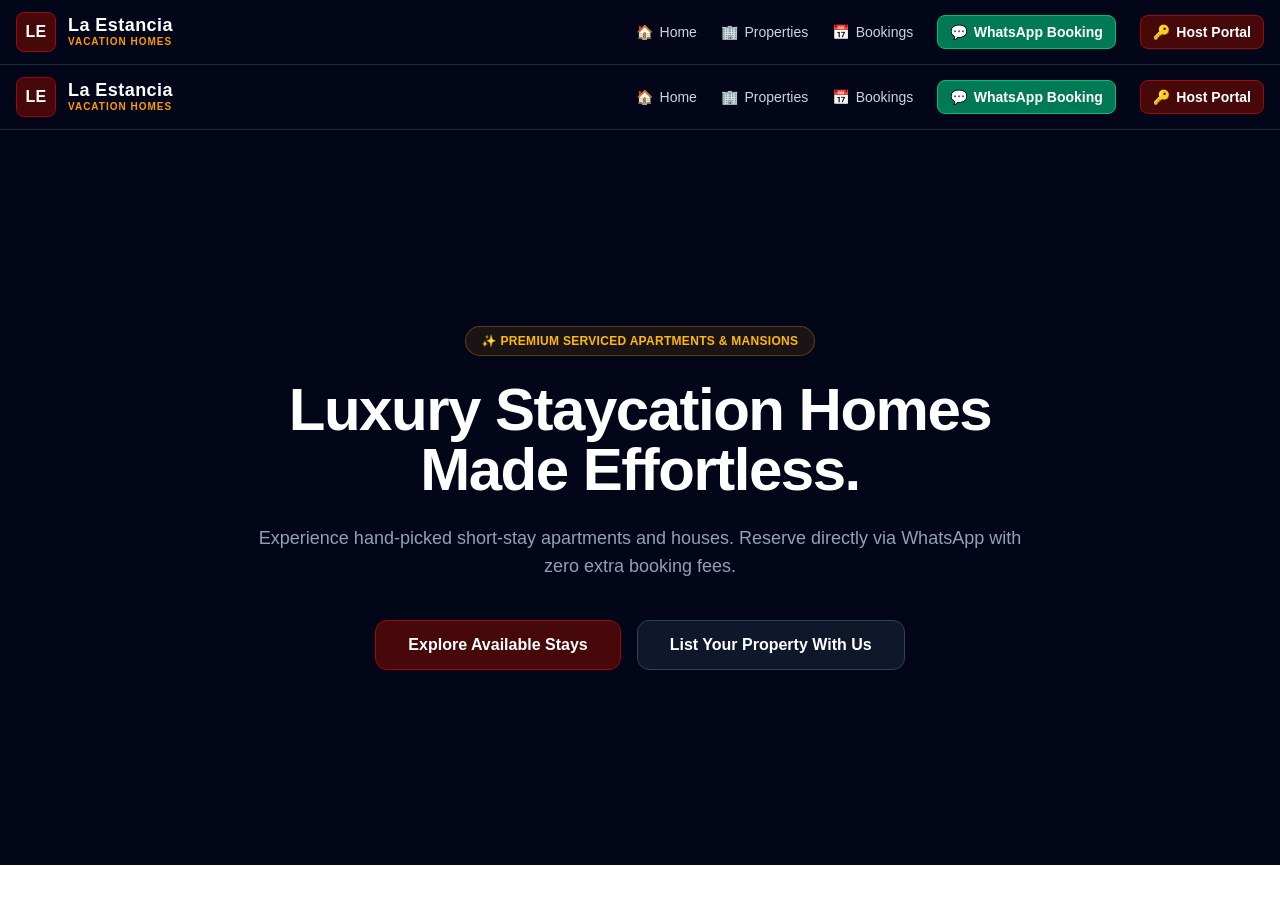
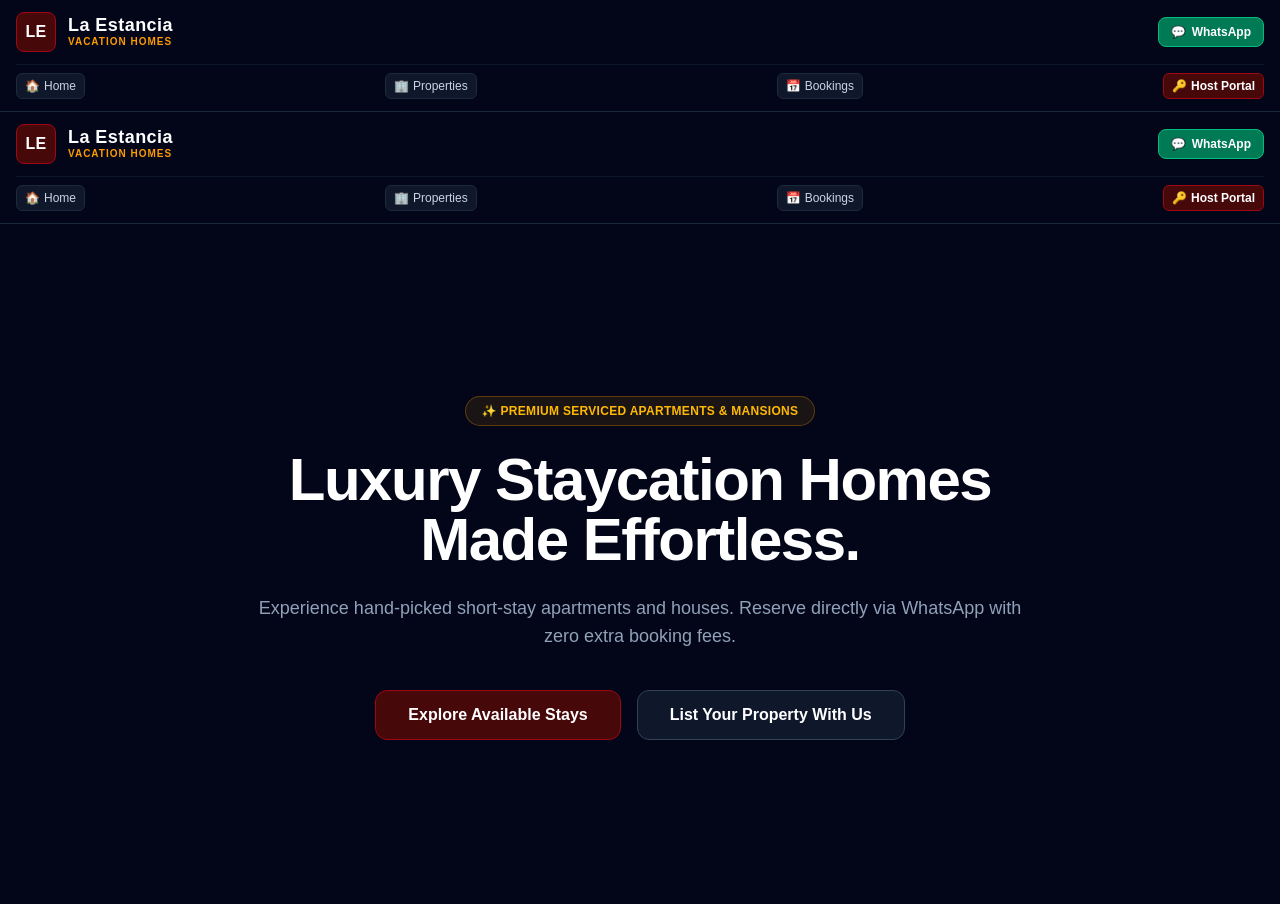
Before and after one commit to joshaston057-dev/vacation-pms, a Next.js app: page /welcome in a window 1280 px wide. Shown: the top 904 px of the page. Before the commit the page ends 865 px from the top, so only its background shows below. Built offline with nearby package versions, Linux system fonts and the light colour scheme.

Commit message:
Expose full navigation icons utilizing header space on mobile

```diff
--- a/app/components/HeaderNav.tsx
+++ b/app/components/HeaderNav.tsx
@@ -4,12 +4,13 @@ import Link from 'next/link';
 
 export default function HeaderNav() {
   return (
-    <header className="w-full bg-slate-950 border-b border-slate-800 px-4 py-3 min-w-[1280px]">
-      <div className="max-w-7xl mx-auto flex items-center justify-between gap-4">
+    <header className="w-full bg-slate-950 border-b border-slate-800 px-4 py-3">
+      <div className="max-w-7xl mx-auto flex flex-col gap-3">
 
-        {/* Branding */}
-        <Link href="/" className="flex items-center gap-3 shrink-0">
-          <div className="w-10 h-10 rounded-lg bg-red-950 border border-red-800 flex items-center justify-center font-bold text-white tracking-wide">
+        {/* Top Row: Brand Logo & WhatsApp Action Button */}
+        <div className="flex items-center justify-between">
+          <Link href="/" className="flex items-center gap-3">
+            <div className="w-10 h-10 rounded-lg bg-red-950 border border-red-800 flex items-center justify-center font-bold text-white tracking-wide shrink-0">
               LE
             </div>
             <div>
@@ -22,41 +23,46 @@ export default function HeaderNav() {
             </div>
           </Link>
 
-        {/* Global Navigation Links & Action Icons */}
-        <nav className="flex items-center gap-6 shrink-0">
+          <a
+            href="https://wa.me/256757386946"
+            target="_blank"
+            rel="noopener noreferrer"
+            className="bg-emerald-700 hover:bg-emerald-600 border border-emerald-500 text-white text-xs font-semibold px-3 py-1.5 rounded-lg transition flex items-center gap-1.5"
+          >
+            <span>💬</span>
+            <span>WhatsApp</span>
+          </a>
+        </div>
+
+        {/* Second Row: Navigation Icons & Links (Using the Open Space) */}
+        <nav className="flex items-center justify-between gap-1 pt-2 border-t border-slate-900 text-xs">
           <Link
             href="/"
-            className="text-slate-300 hover:text-white text-sm font-medium transition flex items-center gap-1.5"
+            className="flex items-center gap-1 text-slate-300 hover:text-white px-2 py-1 bg-slate-900 border border-slate-800 rounded-md font-medium transition"
           >
             <span>🏠</span>
             <span>Home</span>
           </Link>
+
           <Link
             href="/properties"
-            className="text-slate-300 hover:text-white text-sm font-medium transition flex items-center gap-1.5"
+            className="flex items-center gap-1 text-slate-300 hover:text-white px-2 py-1 bg-slate-900 border border-slate-800 rounded-md font-medium transition"
           >
             <span>🏢</span>
             <span>Properties</span>
           </Link>
+
           <Link
             href="/bookings"
-            className="text-slate-300 hover:text-white text-sm font-medium transition flex items-center gap-1.5"
+            className="flex items-center gap-1 text-slate-300 hover:text-white px-2 py-1 bg-slate-900 border border-slate-800 rounded-md font-medium transition"
           >
             <span>📅</span>
             <span>Bookings</span>
           </Link>
-          <a
-            href="https://wa.me/256757386946"
-            target="_blank"
-            rel="noopener noreferrer"
-            className="bg-emerald-700 hover:bg-emerald-600 border border-emerald-500 text-white text-sm font-semibold px-3 py-1.5 rounded-lg transition flex items-center gap-1.5"
-          >
-            <span>💬</span>
-            <span>WhatsApp Booking</span>
-          </a>
+
           <Link
             href="/login"
-            className="bg-red-950 hover:bg-red-900 border border-red-800 text-white text-sm font-semibold px-3 py-1.5 rounded-lg transition flex items-center gap-1.5"
+            className="flex items-center gap-1 text-white bg-red-950 hover:bg-red-900 border border-red-800 px-2 py-1 rounded-md font-semibold transition"
           >
             <span>🔑</span>
             <span>Host Portal</span>
```
Lines whose indentation alone changed are shown as unchanged.
